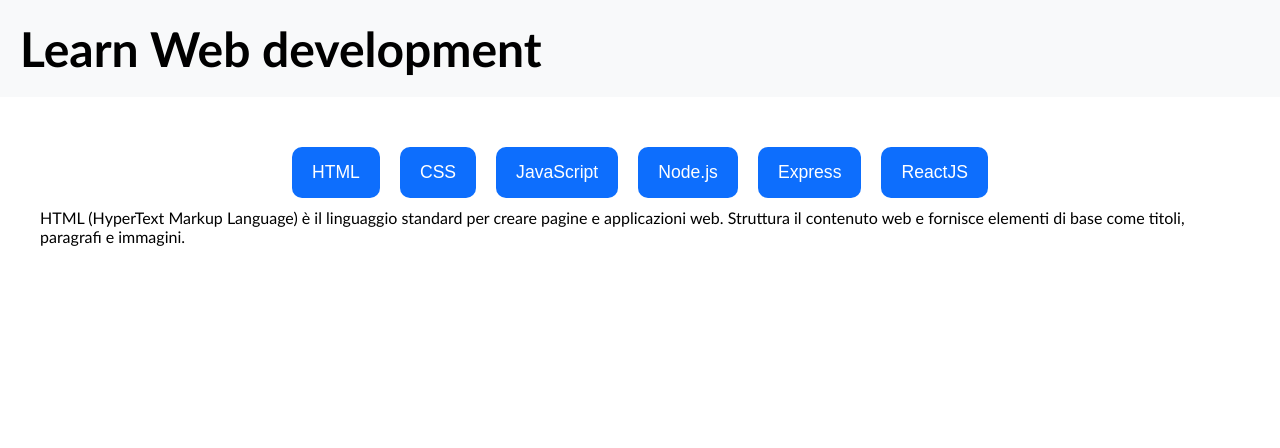
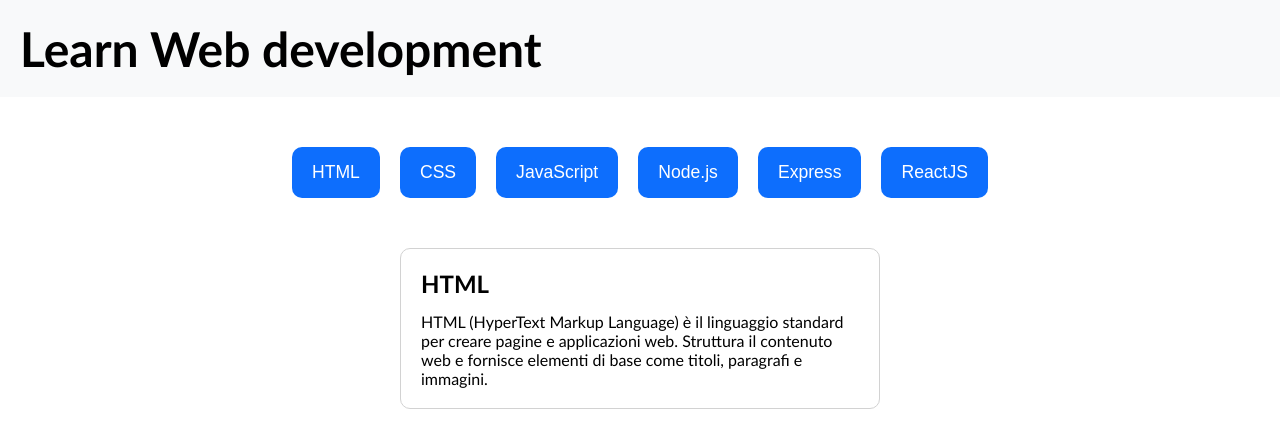
Before and after one commit to matteodragotto/react-use-state, a React (Vite) app: page / in a window 1280 px wide. Shown: the top 448 px of the page. Built offline with nearby package versions, Linux system fonts and the light colour scheme.

Commit message:
[feat] style for card description

```diff
--- a/src/components/Main.jsx
+++ b/src/components/Main.jsx
@@ -15,6 +15,7 @@
 
       <div className="container">
         <div className="language-card">
+          <h5>{languages.find(language => language.id === selectedLanguage).title}</h5>
           <p>{languages.find(language => language.id === selectedLanguage).description}</p>
         </div>
       </div>
--- a/src/index.css
+++ b/src/index.css
@@ -17,6 +17,19 @@
 
 main {
   padding: 40px;
+}
+
+.container {
+  margin: 40px auto;
+  width: 40%;
+  border: 1px solid #D2D2D2;
+  border-radius: 10px;
+  padding: 20px;
+
+  h5 {
+    margin: 0 14px 14px 0;
+    font-size: 1.5rem;
+  }
 }
 
 ul {
```
